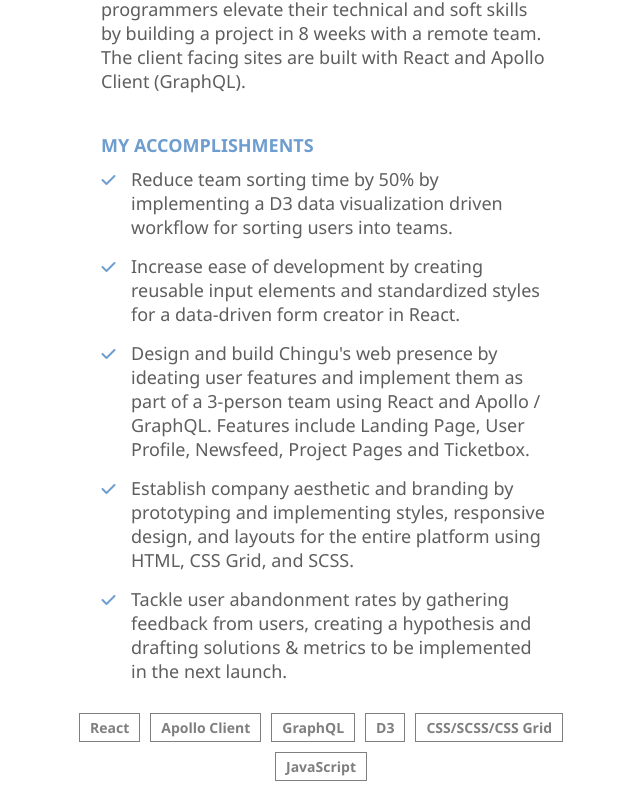
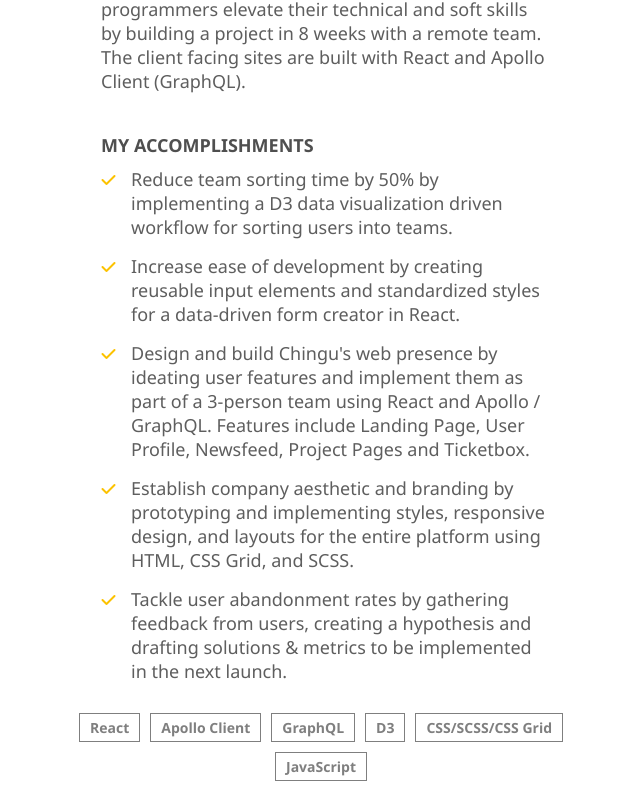
Before and after one commit to serpient/fsadikin, a React (Create React App) app: page /#/projects/chingu in a window 1280 px wide. Shown: the part 720-1520 px from the top of the page, without its empty margins (314-954 px from the left). Built offline with nearby package versions, Linux system fonts and the light colour scheme.

Commit message:
Update theme color

```diff
--- a/src/Header/Header.scss
+++ b/src/Header/Header.scss
@@ -12,8 +12,8 @@ GRID
   left: 0px;
   right: 0px;
   background-color: rgba(255, 255, 255, 0.938);
-  border-bottom: 1px solid $light-blue;
-  box-shadow: 0px 2px 9px $lightest-blue;
+  border-bottom: 1px solid var(--grey-200);
+  box-shadow: 0px 2px 9px var(--grey-200);
 }
 /*
 ==========================
--- a/src/ProjectPage/ProjectPage.scss
+++ b/src/ProjectPage/ProjectPage.scss
@@ -137,7 +137,7 @@ WORK
   text-align: left;
   font-weight: 600;
   font-size: 18px;
-  color: $light-blue;
+  color: var(--grey-800);
   margin-top: 40px;
   margin-bottom: 10px;
   text-transform: uppercase;
@@ -159,7 +159,7 @@ WORK
 
 .role-dot {
   justify-self: center;
-  color: $light-blue;
+  color: var(--theme-color);
   margin-top: 5px;
   margin-right: 10px;
 }
```
